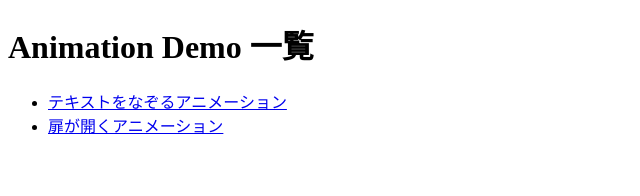
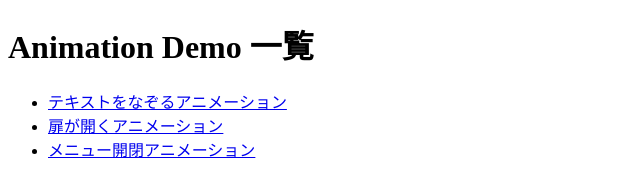
Before and after one commit to Haruna-kei/animation, a plain HTML site: page index.html in a window 1280 px wide. Shown: the whole page, without its empty margins (0-640 px from the left). Drawn offline with Linux system fonts and the light colour scheme.

Commit message:
一覧表追加

```diff
--- a/index.html
+++ b/index.html
@@ -10,6 +10,7 @@
     <ul>
       <li><a href="text-animation/index.html">テキストをなぞるアニメーション</a></li>
       <li><a href="door-animation/index.html">扉が開くアニメーション</a></li>
+      <li><a href="menu-animation/index.html">メニュー開閉アニメーション</a></li>
       <!-- 今後 anim2, anim3 を追加したらここにリンクを増やす -->
     </ul>
   </body>
```
